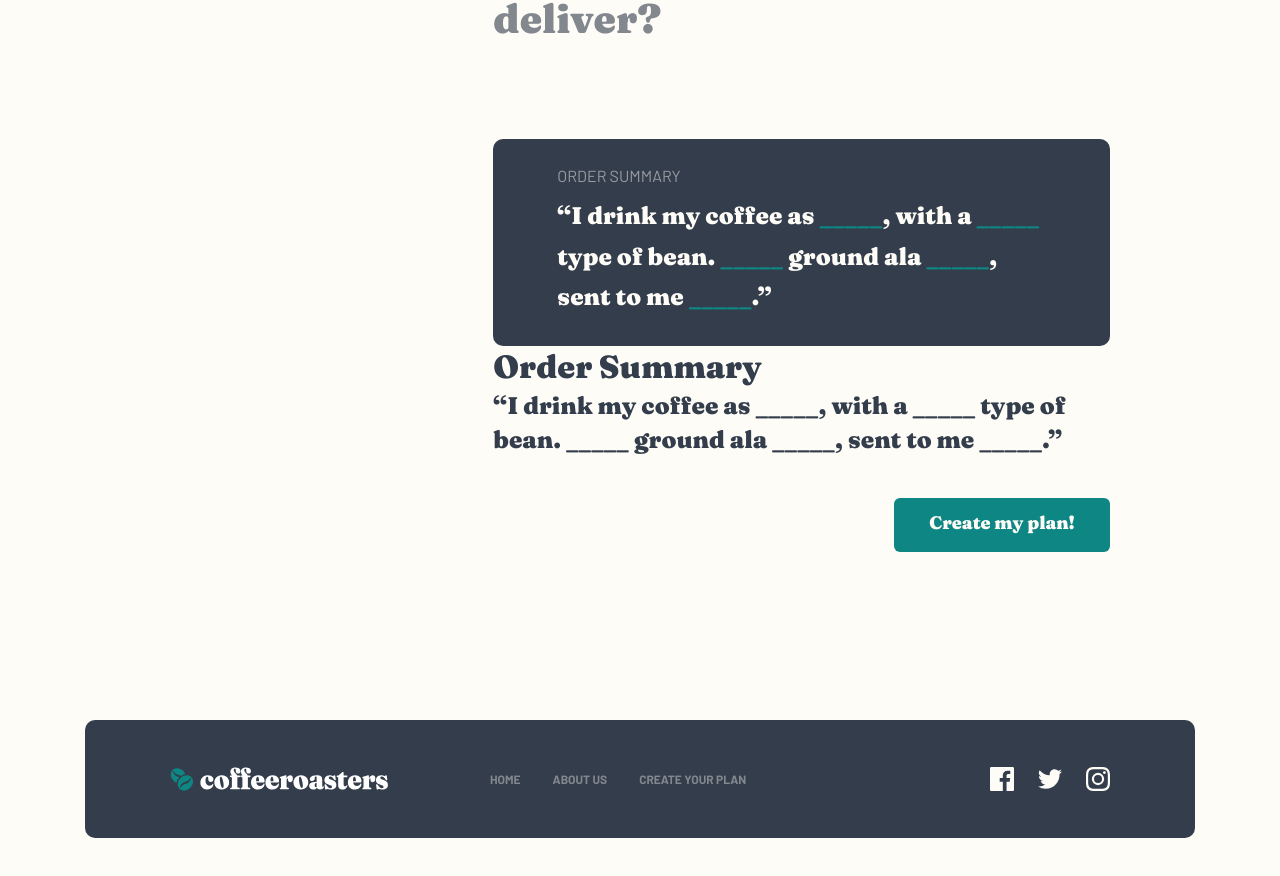
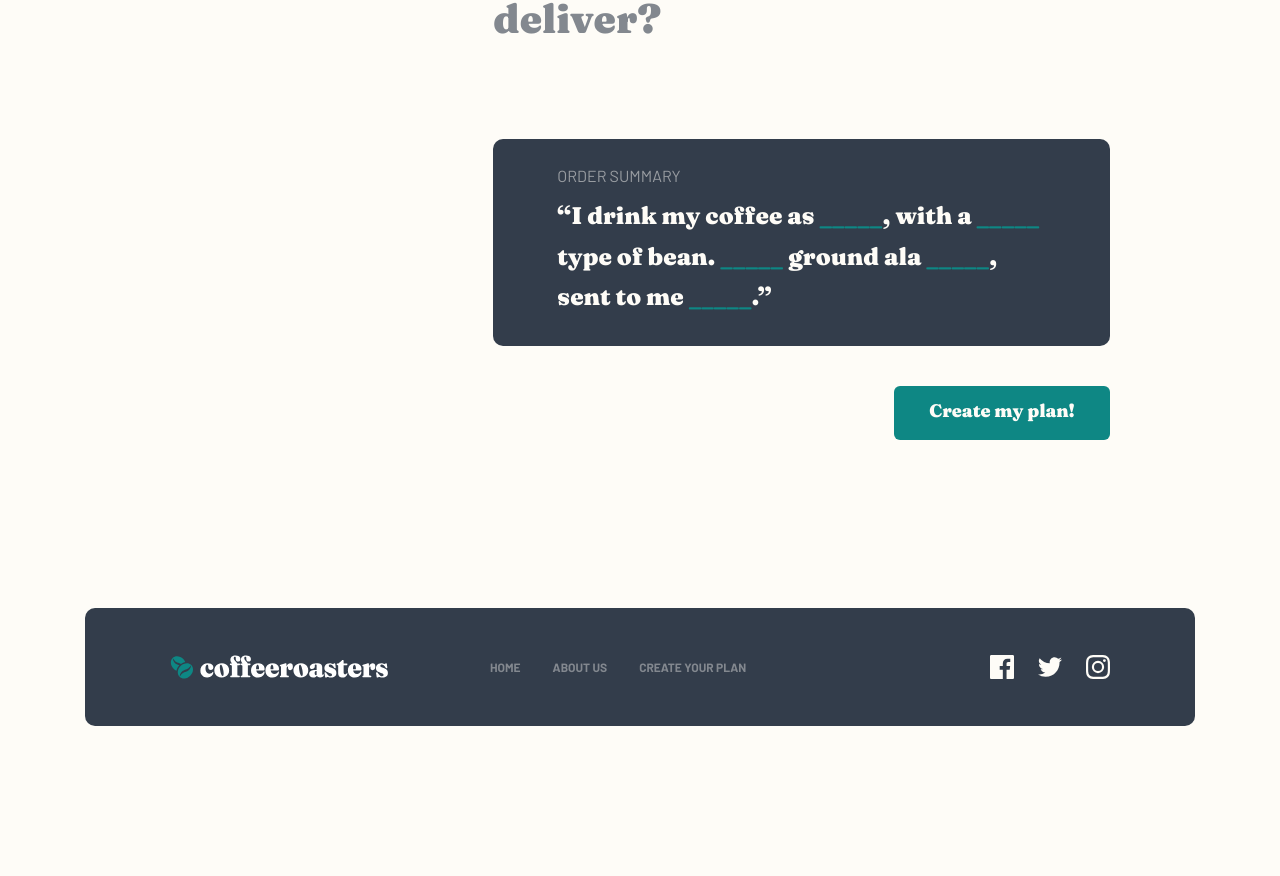
Before and after one commit to CHR-onicles/fm-challenge-coffeeroasters, a React (Create React App) app: page /create-plan in a window 1280 px wide. Shown: the part 2187-3063 px from the top of the page. After the commit the page ends 3001 px from the top, so only its background shows below. Built offline with nearby package versions, Linux system fonts and the light colour scheme.

Commit message:
WIP: Added styles for the BaseOrderSumary component

```diff
--- a/src/components/layout/index.ts
+++ b/src/components/layout/index.ts
@@ -5,4 +5,3 @@ export { default as BaseBrand } from './BaseBrand/BaseBrand';
 export { default as BaseNavigation } from './BaseNavigation/BaseNavigation';
 export { default as BaseHero } from './BaseHero/BaseHero';
 export { default as BasePage } from './BasePage/BasePage';
-export { default as BaseHowItWorks } from './BaseHowItWorks/BaseHowItWorks';
--- a/src/components/ui/BaseOrderSummary/BaseOrderSummary.module.scss
+++ b/src/components/ui/BaseOrderSummary/BaseOrderSummary.module.scss
@@ -0,0 +1,53 @@
+@use '../../../scss/abstracts/' as *;
+
+.order-summary {
+  --order-summary-spacing-top: #{toRem(120px)};
+  --order-summary-spacing-vertical: #{toRem(24px)};
+  --order-summary-spacing-horizontal: #{toRem(32px)};
+
+  margin-top: var(--order-summary-spacing-top);
+  padding: var(--order-summary-spacing-vertical) var(--order-summary-spacing-horizontal);
+  background-color: var(--dark-color-2);
+  border-radius: toRem(10px);
+
+  h3 {
+    margin-bottom: toRem(8px);
+    font-family: var(--font-family-regular);
+    font-size: toRem(16px);
+    text-transform: uppercase;
+    color: var(--neutral-color-1-opacity-50);
+  }
+
+  p {
+    color: var(--neutral-color-1);
+    line-height: 1.7;
+  }
+
+  span {
+    color: var(--cyan-color-1);
+  }
+
+  &[data-variant="light"] {
+    padding: 0;
+    background-color: transparent;
+
+    h3 {
+      display: none;
+    }
+
+    p {
+      color: var(--dark-color-1);
+    }
+  }
+
+  @include media-breakpoint(md) {
+    --order-summary-spacing-top: #{toRem(144px)};
+    --order-summary-spacing-vertical: #{toRem(27px)};
+    --order-summary-spacing-horizontal: #{toRem(44px)};
+  }
+
+  @include media-breakpoint(lg) {
+    --order-summary-spacing-top: #{toRem(88px)};
+    --order-summary-spacing-horizontal: #{toRem(64px)};
+  }
+}
--- a/src/components/ui/BaseOrderSummary/BaseOrderSummary.tsx
+++ b/src/components/ui/BaseOrderSummary/BaseOrderSummary.tsx
@@ -1,12 +1,15 @@
 import { IFormData } from '../../../interfaces/form-data-interface';
+
+import styles from './BaseOrderSummary.module.scss';
 
 interface IBaseOrderSummaryProps {
   formData: IFormData;
+  variant?: string;
 }
 
-const BaseOrderSummary = ({ formData }: IBaseOrderSummaryProps) => {
+const BaseOrderSummary = ({ formData, variant = 'default' }: IBaseOrderSummaryProps) => {
   return (
-    <div>
+    <div className={ styles['order-summary'] } data-variant={ variant }>
       <h3>Order Summary</h3>
 
       <p className="h4">
--- a/src/components/ui/index.ts
+++ b/src/components/ui/index.ts
@@ -2,4 +2,5 @@ export { default as BaseAccordion } from './BaseAccordion/BaseAccordion';
 export { default as BaseCard } from './BaseCard/BaseCard';
 export { default as BaseSwatch } from './BaseSwatch/BaseSwatch';
 export { default as BaseSocialMedia } from './BaseSocialMedia/BaseSocialMedia';
+export { default as BaseHowItWorks } from './BaseHowItWorks/BaseHowItWorks';
 export { default as BaseOrderSummary } from './BaseOrderSummary/BaseOrderSummary';
--- a/src/views/CreatePlan/CreatePlan.tsx
+++ b/src/views/CreatePlan/CreatePlan.tsx
@@ -1,6 +1,7 @@
 import { useState, useEffect, Fragment } from 'react';
 
-import { BaseHero, BaseHowItWorks } from '../../components/layout';
+import { BaseHero } from '../../components/layout';
+import { BaseHowItWorks } from '../../components/ui';
 import { Order } from './index';
 
 import { getPageContent, getWorkingSteps, getPlans } from '../../services';
--- a/src/views/CreatePlan/Order/Order.tsx
+++ b/src/views/CreatePlan/Order/Order.tsx
@@ -130,16 +130,6 @@ const Order = ({ orderOptions }: IOrderProps) => {
                   ))
                 }
 
-                <div className={ styles['order__summary'] }>
-                  <h3>Order Summary</h3>
-
-                  <p className="h4">
-                    “I drink my coffee { formData.preferences === 'Capsule' ? `using` : `as` } <span>{formData.preferences === '' ? `_____` : formData.preferences}</span>,
-                    with a <span>{formData.beanType === '' ? `_____` : formData.beanType}</span> type of bean. <span>{formData.quantity === '' ? `_____` : formData.quantity}</span> {formData.preferences === 'Capsule' ? null : `ground ala `}{formData.preferences === 'Capsule' ? null : <span>{formData.grindOption === '' ? `_____` : formData.grindOption}</span>},
-                    sent to me <span>{formData.deliveries === '' ? `_____` : formData.deliveries}</span>.”
-                  </p>
-                </div>
-
                 <BaseOrderSummary formData={ formData } />
 
                 <button type="submit" className={ `${styles['order__btn-submit']} | btn` }>Create my plan!</button>
--- a/src/views/Home/Home.tsx
+++ b/src/views/Home/Home.tsx
@@ -1,6 +1,7 @@
 import { useState, useEffect, Fragment } from 'react';
 
-import { TheHero, BaseHowItWorks } from '../../components/layout';
+import { TheHero } from '../../components/layout';
+import { BaseHowItWorks } from '../../components/ui';
 import { OurCollection, WhyChooseUs } from './index';
 
 import { getPageContent, getCoffeeCollection, getBenefits, getWorkingSteps } from '../../services';
```
Also changed, not shown: src/components/ui/BaseHowItWorks/BaseHowItWorks.module.scss (renamed from src/components/layout/BaseHowItWorks/BaseHowItWorks.module.scss), src/components/ui/BaseHowItWorks/BaseHowItWorks.tsx (renamed from src/components/layout/BaseHowItWorks/BaseHowItWorks.tsx).
